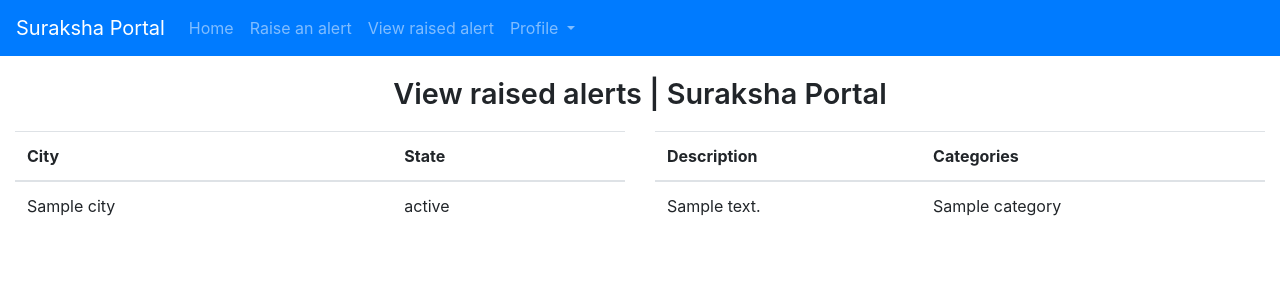
After one commit to ayushb2002/sih2023, a Django app: template rescue/portal/templates/alert/viewAlert.html in a window 1280 px wide. The commit adds this page. Shown: the top 300 px of the page. Run offline with Django 4.2, Linux system fonts and the light colour scheme; the template is opened without the code that fills it: most values are stand-ins (such as "Sample title", 1, 10 or a date in 2020); some libraries are stand-ins or nearby versions.

Commit message:
Added alert pages

```diff
--- a/rescue/alert/urls.py
+++ b/rescue/alert/urls.py
@@ -4,4 +4,5 @@ from . import views
 urlpatterns = [
     path("raiseAlert", views.raiseAlert, name="raiseAlert"),
     path("sendAlert", views.sendAlert, name="sendAlert"),
+    path("viewRaisedAlert", views.viewRaisedAlert, name="viewRaisedAlert"),
 ]
--- /dev/null
+++ b/rescue/portal/templates/alert/viewAlert.html
@@ -0,0 +1,59 @@
+{% extends "base.html" %}
+
+{% block title %}
+Suraksha Portal | View raised alerts
+{% endblock title %}
+
+{% block body %}
+
+<div class="container-fluid">
+    <div class="row">
+        <div class="col-sm-12 text-center my-3">
+            <span class="page-heading">
+                View raised alerts | Suraksha Portal
+            </span>
+        </div>
+        {% for alert in alertList %}
+        <div class="col-sm-6">
+            <table class="table">
+                <thead>
+                    <tr>
+                        <th>City</th>
+                        <th>State</th>
+                    </tr>
+                </thead>
+                <tbody>
+                    <tr>
+                        <td>{{alert.city}}</td>
+                        <td>{{alert.state}}</td>
+                    </tr>
+                </tbody>
+            </table>
+        </div>
+        <div class="col-sm-6">
+            <table class="table">
+                <thead>
+                    <tr>
+                        <th>Description</th>
+                        <th>Categories</th>
+                    </tr>
+                </thead>
+                <tbody>
+                    <tr>
+                        <td>{{alert.description}}</td>
+                        <td>
+                            <ul class="no-decoration">
+                            {% for category in alert.categories %}
+                                <li>{{category}}</li>
+                            {% endfor %}
+                            </ul>
+                        </td>
+                    </tr>
+                </tbody>
+            </table>
+        </div>
+        {% endfor %}
+    </div>
+</div>
+
+{% endblock body %}
--- a/rescue/portal/templates/base.html
+++ b/rescue/portal/templates/base.html
@@ -65,6 +65,13 @@
                         <a class="dropdown-item" href="{% url "grantedHelp" %}">View accepted requests</a>
                     </div>
                 </li>
+                {% else %}
+                <li class="nav-item">
+                    <a class="nav-link" href="{% url 'raiseAlert' %}">Raise an alert</a>
+                </li>
+                <li class="nav-item">
+                    <a class="nav-link" href="{% url 'viewRaisedAlert' %}">View raised alert</a>
+                </li>
                 {% endif %}
                 <li class="nav-item dropdown">
                     <a class="nav-link dropdown-toggle" href="#" id="navbarDropdownMenuLink" data-toggle="dropdown"
```
Also changed, not shown: rescue/alert/views.py (+37 -10 lines), rescue/portal/templates/alert/sendAlert.html (+6 -6 lines).
